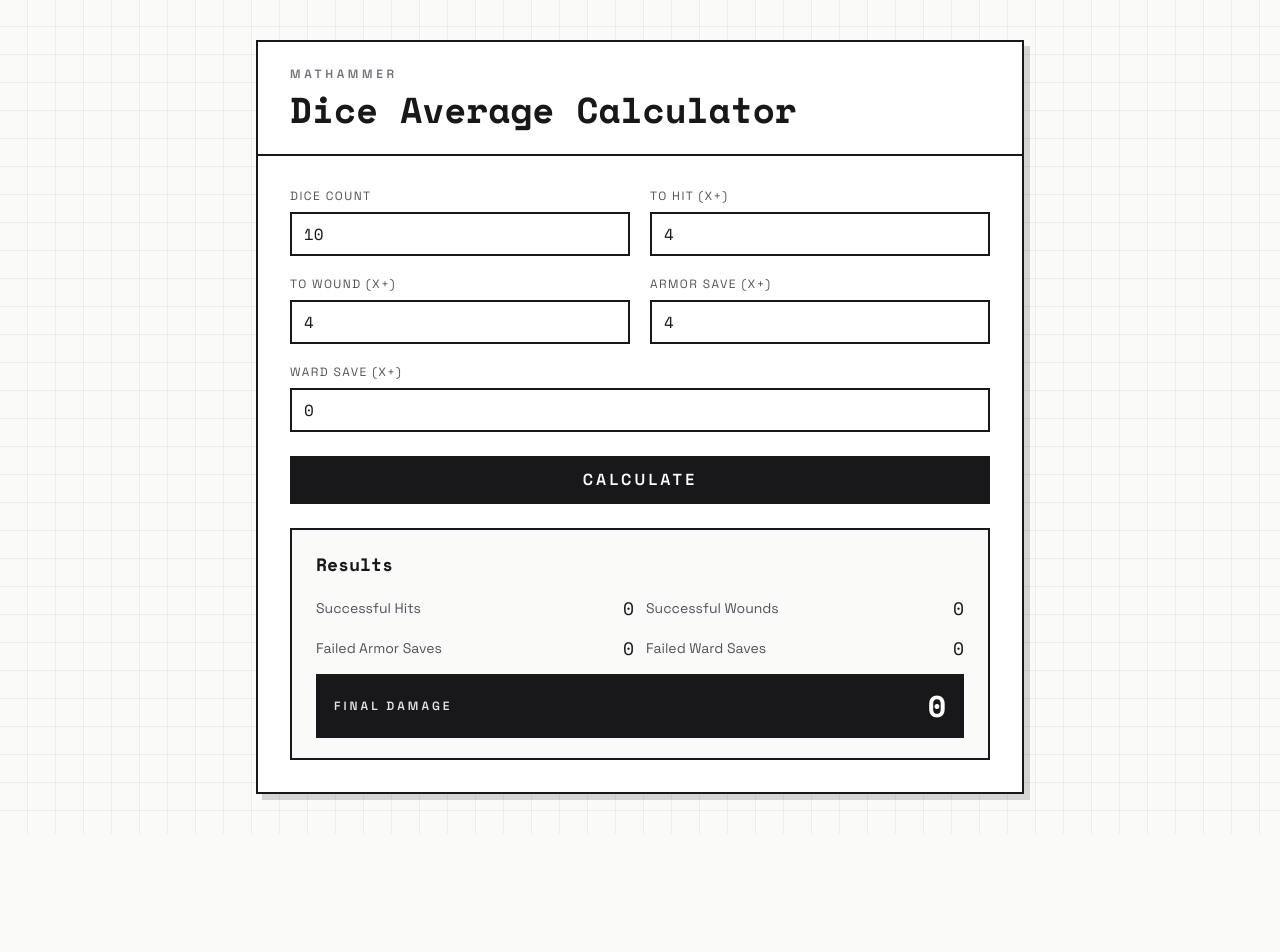
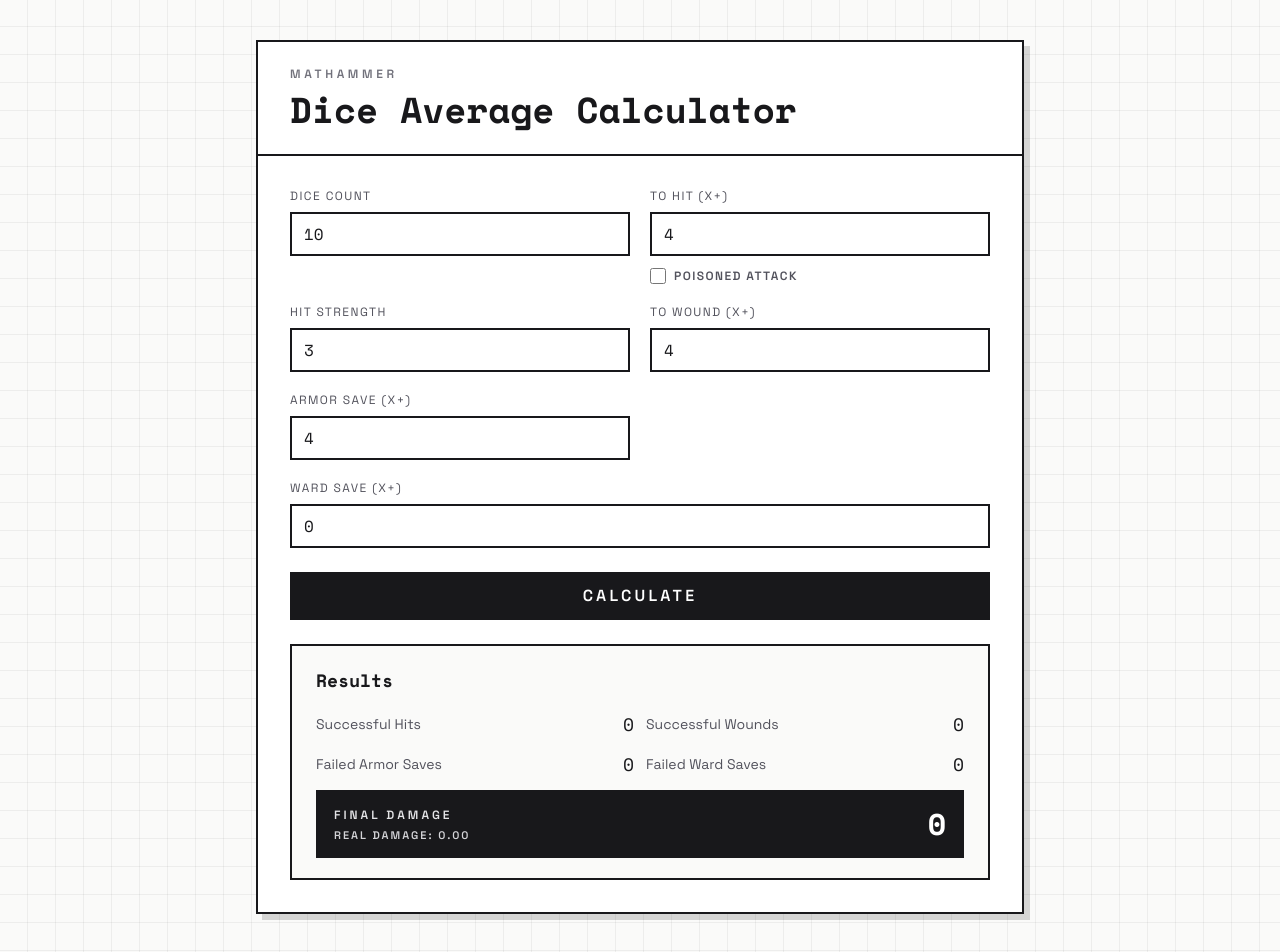
Before and after one commit to PietroPione/tiradadi, a Next.js app in the folder dice-calculator/: page / in a window 1280 px wide. Before the commit the page ends 834 px from the top, so only its background shows below. Built offline with nearby package versions, Linux system fonts and the light colour scheme.

Commit message:
fix: aggiunte funzioni

```diff
--- a/dice-calculator/src/app/page.tsx
+++ b/dice-calculator/src/app/page.tsx
@@ -6,6 +6,8 @@ import { calculateAverages } from '@/lib/dice-calculator';
 export default function Home() {
   const [diceCount, setDiceCount] = useState('10');
   const [hitValue, setHitValue] = useState('4');
+  const [poisonedAttack, setPoisonedAttack] = useState(false);
+  const [hitStrength, setHitStrength] = useState('3');
   const [woundValue, setWoundValue] = useState('4');
   const [armorSave, setArmorSave] = useState('4');
   const [wardSave, setWardSave] = useState('0');
@@ -14,6 +16,7 @@ export default function Home() {
   const [results, setResults] = useState({
     successfulHits: 0,
     successfulWounds: 0,
+    poisonedAutoWounds: 0,
     failedArmorSaves: 0,
     failedWardSaves: 0,
     finalDamage: 0,
@@ -24,6 +27,7 @@ export default function Home() {
     if (
       diceCount.trim() === '' ||
       hitValue.trim() === '' ||
+      hitStrength.trim() === '' ||
       woundValue.trim() === '' ||
       armorSave.trim() === '' ||
       wardSave.trim() === ''
@@ -34,6 +38,7 @@ export default function Home() {
 
     const parsedDiceCount = Number.parseInt(diceCount, 10);
     const parsedHitValue = Number.parseInt(hitValue, 10);
+    const parsedHitStrength = Number.parseInt(hitStrength, 10);
     const parsedWoundValue = Number.parseInt(woundValue, 10);
     const parsedArmorSave = Number.parseInt(armorSave, 10);
     const parsedWardSave = Number.parseInt(wardSave, 10);
@@ -41,6 +46,7 @@ export default function Home() {
     if (
       Number.isNaN(parsedDiceCount) ||
       Number.isNaN(parsedHitValue) ||
+      Number.isNaN(parsedHitStrength) ||
       Number.isNaN(parsedWoundValue) ||
       Number.isNaN(parsedArmorSave) ||
       Number.isNaN(parsedWardSave)
@@ -53,6 +59,8 @@ export default function Home() {
     const newResults = calculateAverages({
       diceCount: parsedDiceCount,
       hitValue: parsedHitValue,
+      poisonedAttack,
+      hitStrength: parsedHitStrength,
       woundValue: parsedWoundValue,
       armorSave: parsedArmorSave,
       wardSave: parsedWardSave,
@@ -82,6 +90,9 @@ export default function Home() {
                 <p className="mt-1 font-mono text-xl font-bold text-white sm:text-2xl">
                   {Math.round(results.finalDamage)}
                 </p>
+                <p className="mt-1 text-[11px] font-semibold uppercase tracking-[0.18em] text-zinc-300">
+                  Real Damage: {results.finalDamage.toFixed(2)}
+                </p>
               </div>
             ) : null}
           </div>
@@ -108,6 +119,28 @@ export default function Home() {
                   min="1"
                   max="7"
                   onChange={(e) => setHitValue(e.target.value)}
+                  className="mt-2 w-full border-2 border-zinc-900 bg-white px-3 py-2 font-mono text-base text-zinc-900 focus:outline-none focus:ring-2 focus:ring-zinc-900/30"
+                />
+                <div className="mt-3 flex items-center gap-2 text-xs font-semibold uppercase tracking-[0.2em] text-zinc-600">
+                  <input
+                    type="checkbox"
+                    id="poisonedAttack"
+                    checked={poisonedAttack}
+                    onChange={(e) => setPoisonedAttack(e.target.checked)}
+                    className="h-4 w-4 border-2 border-zinc-900"
+                  />
+                  <label htmlFor="poisonedAttack">Poisoned Attack</label>
+                </div>
+              </div>
+              <div>
+                <label htmlFor="hitStrength" className="block">Hit Strength</label>
+                <input
+                  type="number"
+                  id="hitStrength"
+                  value={hitStrength}
+                  min="1"
+                  max="10"
+                  onChange={(e) => setHitStrength(e.target.value)}
                   className="mt-2 w-full border-2 border-zinc-900 bg-white px-3 py-2 font-mono text-base text-zinc-900 focus:outline-none focus:ring-2 focus:ring-zinc-900/30"
                 />
               </div>
@@ -168,6 +201,12 @@ export default function Home() {
                   <span className="text-zinc-600">Successful Hits</span>
                   <span className="font-mono text-lg text-zinc-900">{results.successfulHits}</span>
                 </p>
+                {poisonedAttack ? (
+                  <p className="flex items-center justify-between border-b-2 border-zinc-900 pb-2 sm:border-b-0 sm:pb-0">
+                    <span className="text-zinc-600">Poisoned Auto Wounds</span>
+                    <span className="font-mono text-lg text-zinc-900">{results.poisonedAutoWounds}</span>
+                  </p>
+                ) : null}
                 <p className="flex items-center justify-between border-b-2 border-zinc-900 pb-2 sm:border-b-0 sm:pb-0">
                   <span className="text-zinc-600">Successful Wounds</span>
                   <span className="font-mono text-lg text-zinc-900">{results.successfulWounds}</span>
@@ -182,9 +221,14 @@ export default function Home() {
                 </p>
                 <div className="sm:col-span-2">
                   <div className="w-full flex items-center justify-between border-2 border-zinc-900 bg-zinc-900 px-4 py-3">
-                    <span className="text-xs font-semibold uppercase tracking-[0.25em] text-zinc-200">
-                      Final Damage
-                    </span>
+                    <div>
+                      <span className="text-xs font-semibold uppercase tracking-[0.25em] text-zinc-200">
+                        Final Damage
+                      </span>
+                      <p className="mt-1 text-[11px] font-semibold uppercase tracking-[0.18em] text-zinc-300">
+                        Real Damage: {results.finalDamage.toFixed(2)}
+                      </p>
+                    </div>
                     <span className="font-mono text-2xl font-bold text-white sm:text-3xl">
                       {Math.round(results.finalDamage)}
                     </span>
--- a/dice-calculator/src/lib/dice-calculator.ts
+++ b/dice-calculator/src/lib/dice-calculator.ts
@@ -1,6 +1,8 @@
 export interface DiceCalculatorInput {
   diceCount: number;
   hitValue: number;
+  poisonedAttack: boolean;
+  hitStrength: number;
   woundValue: number;
   armorSave: number;
   wardSave: number;
@@ -9,6 +11,7 @@ export interface DiceCalculatorInput {
 export interface DiceCalculatorOutput {
   successfulHits: number;
   successfulWounds: number;
+  poisonedAutoWounds: number;
   failedArmorSaves: number;
   failedWardSaves: number;
   finalDamage: number;
@@ -21,20 +24,38 @@ const getChance = (value: number): number => {
   return Math.max(0, Math.min(1, (7 - value) / 6));
 };
 
+const getNonPoisonHitChance = (value: number): number => {
+  return Math.max(0, getChance(value) - 1 / 6);
+};
+
 export const calculateAverages = ({
   diceCount,
   hitValue,
+  poisonedAttack,
+  hitStrength,
   woundValue,
   armorSave,
   wardSave,
 }: DiceCalculatorInput): DiceCalculatorOutput => {
-  const hitChance = getChance(hitValue);
+  const poisonedAutoWoundChance = poisonedAttack ? 1 / 6 : 0;
+  const nonPoisonHitChance = poisonedAttack
+    ? getNonPoisonHitChance(hitValue)
+    : getChance(hitValue);
+  const hitChance = poisonedAttack
+    ? poisonedAutoWoundChance + nonPoisonHitChance
+    : nonPoisonHitChance;
   const woundChance = getChance(woundValue);
-  const armorSaveChance = getChance(armorSave);
+  const armorSaveModifier = hitStrength - 3;
+  const effectiveArmorSave = armorSave + armorSaveModifier;
+  const armorSaveChance = getChance(effectiveArmorSave);
   const wardSaveChance = getChance(wardSave);
 
   const successfulHits = diceCount * hitChance;
-  const successfulWounds = successfulHits * woundChance;
+  const autoWounds = diceCount * poisonedAutoWoundChance;
+  const hitsToWound = poisonedAttack ? diceCount * nonPoisonHitChance : successfulHits;
+  const successfulWounds = poisonedAttack
+    ? autoWounds + hitsToWound * woundChance
+    : successfulHits * woundChance;
   const failedArmorSaves = successfulWounds * (1 - armorSaveChance);
   const failedWardSaves = failedArmorSaves * (1 - wardSaveChance);
   const finalDamage = failedWardSaves;
@@ -42,6 +63,7 @@ export const calculateAverages = ({
   return {
     successfulHits: parseFloat(successfulHits.toFixed(2)),
     successfulWounds: parseFloat(successfulWounds.toFixed(2)),
+    poisonedAutoWounds: parseFloat(autoWounds.toFixed(2)),
     failedArmorSaves: parseFloat(failedArmorSaves.toFixed(2)),
     failedWardSaves: parseFloat(failedWardSaves.toFixed(2)),
     finalDamage: parseFloat(finalDamage.toFixed(2)),
```
